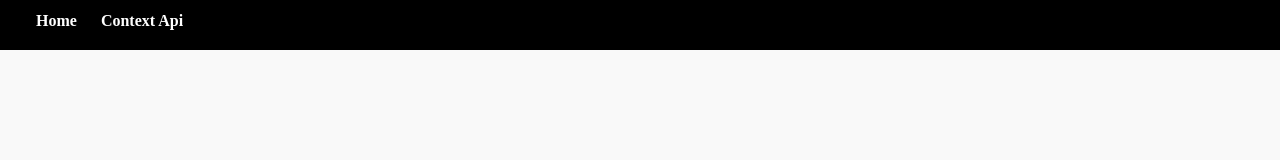
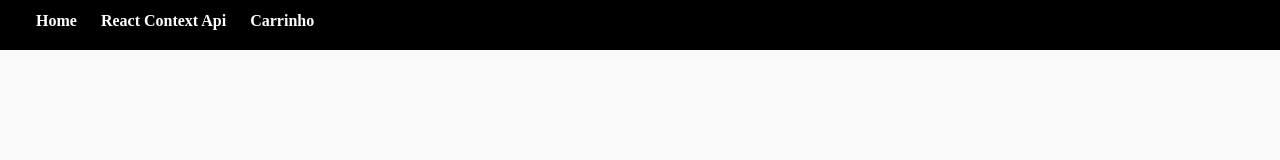
Before and after one commit to marcopetry/benchmark-state-management-react, a React (Vite) app: page /context-api in a window 1280 px wide. Shown: the top 160 px of the page. Built offline with nearby package versions, Linux system fonts and the light colour scheme.

Commit message:
feat: pass for prop navbar infos

```diff
--- a/src/components/layout/layout.tsx
+++ b/src/components/layout/layout.tsx
@@ -4,12 +4,14 @@ import { ReactNode } from "react";
 
 type LayoutProps = {
   children: ReactNode;
+  baseRoute: string;
+  libName: string;
 };
 
-export const Layout = ({ children }: LayoutProps) => {
+export const Layout = ({ children, ...props }: LayoutProps) => {
   return (
     <div>
-      <Navbar />
+      <Navbar {...props} />
       <main className={styles.layout}>{children}</main>;
     </div>
   );
--- a/src/components/navbar/navbar.tsx
+++ b/src/components/navbar/navbar.tsx
@@ -2,7 +2,12 @@ import { Link } from "@tanstack/react-router";
 
 import styles from "./navbar.module.css";
 
-export const Navbar = () => {
+type NavbarProps = {
+  baseRoute: string;
+  libName: string;
+};
+
+export const Navbar = ({ baseRoute, libName }: NavbarProps) => {
   return (
     <nav className={styles.navbar}>
       <ul>
@@ -12,8 +17,13 @@ export const Navbar = () => {
           </Link>
         </li>
         <li>
-          <Link to="/context-api/products" title="Sobre nós">
-            Context Api
+          <Link to={`/${baseRoute}/products`} title="Produtos">
+            {libName}
+          </Link>
+        </li>
+        <li>
+          <Link to={`/${baseRoute}/cart`} title="Carrinho">
+            Carrinho
           </Link>
         </li>
       </ul>
--- a/src/libs/context-api/context-api.tsx
+++ b/src/libs/context-api/context-api.tsx
@@ -5,7 +5,7 @@ import { ContextApiDrawer } from "./context-api-drawer";
 
 export const ContextApi = () => {
   return (
-    <Layout>
+    <Layout libName="React Context Api" baseRoute="react-context-api">
       <ProductProvider>
         <CartProvider>
           <Outlet />
```
